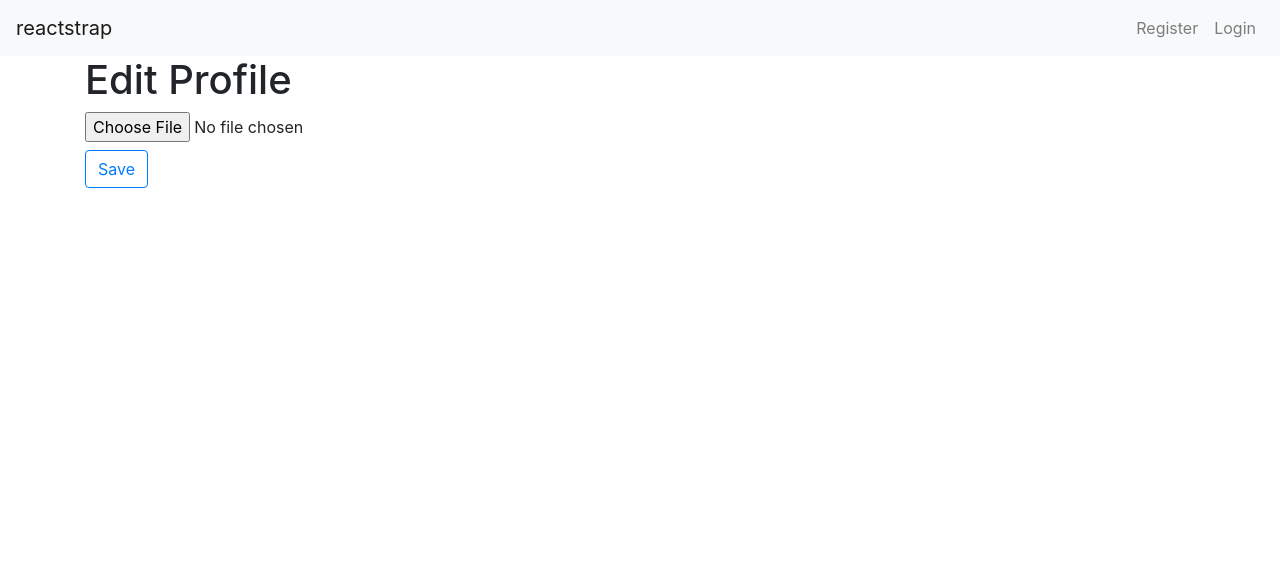
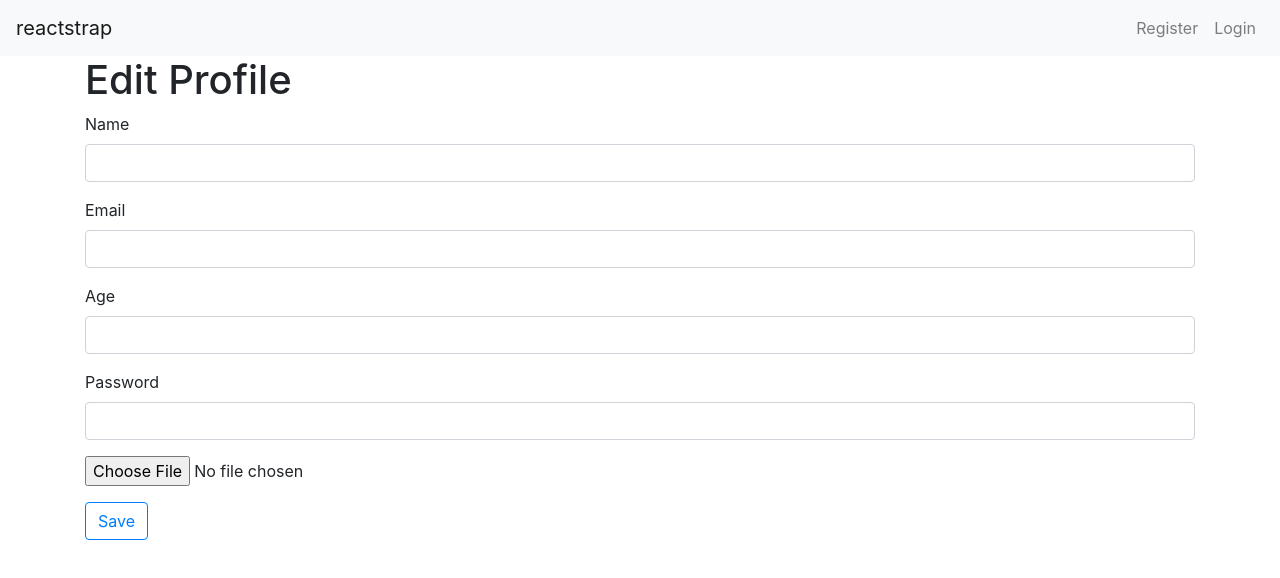
Before and after one commit to rochafialvin/wm-react-mysql, a React (Create React App) app: page /editprofile in a window 1280 px wide. Shown: the top 578 px of the page. Built offline with nearby package versions, Linux system fonts and the light colour scheme; no server answers.

Commit message:
edit profile

```diff
--- a/src/components/App.jsx
+++ b/src/components/App.jsx
@@ -1,5 +1,5 @@
 import React, { Component } from 'react';
-import {Route, BrowserRouter} from 'react-router-dom'
+import {Route, BrowserRouter, Switch} from 'react-router-dom'
 import {connect} from 'react-redux'
 
 
@@ -10,6 +10,7 @@ import Login from './Login'
 import Home from './Home'
 import Profile from './Profile'
 import EditProfile from './EditProfile'
+import NotFound from './NotFound'
 
 // Actions
 import {onLogin} from '../actions/index'
--- a/src/components/EditProfile.jsx
+++ b/src/components/EditProfile.jsx
@@ -3,6 +3,17 @@ import axios from '../config/axios';
 import {connect} from 'react-redux'
 
 class EditProfile extends Component {
+
+   state = {
+      user: {},
+      photo : ''
+   }
+
+   componentDidMount() {
+      axios.get(`/user/${this.props._id}`)
+         .then(res => this.setState({user: res.data.user, photo: res.data.photo}))
+         .catch(err => console.log(err))
+   }
 
 
    upload = () => {
@@ -10,22 +21,49 @@ class EditProfile extends Component {
       const data = new FormData()
       // Gambar yang diambil dari input file, akan ada di property 'files' , 'files' ini berbentuk array
       let image = this.image.files[0]
+
       // Gambar yang sudah berhasil di ambil, akan 'dimasukkan' ke formData
       data.append("avatar", image)
       // Kirim ke API
       axios.post(`/users/avatar/${this.props._id}`, data)
-         .then(res => alert(res.data))
+         .then(res => console.log(res.data))
          .catch(err => console.log(err))
    }
 
    render() {
+      let {name, email, age} = this.state.user
+
       return (
          <div className="container">
             <h1>Edit Profile</h1>
             <form >
-               <input className="custom-file" type="file" ref={input => this.image = input}/>
+               <div className="form-group">
+                  <label>Name</label>
+                  <input className="form-control" type="text" ref={input => this.name = input} defaultValue={name}/>
+               </div>
+
+               <div className="form-group">
+                  <label>Email</label>
+                  <input className="form-control" type="email" ref={input => this.email = input} defaultValue={email}/>
+               </div>
+
+               <div className="form-group">
+                  <label>Age</label>
+                  <input className="form-control" type="number" ref={input => this.age = input} defaultValue={age}/>
+               </div>
+
+               <div className="form-group">
+                  <label>Password</label>
+                  <input className="form-control" type="password" ref={input => this.name = input}/>
+               </div>
+
+               <div className="form-group">
+                  <input type="file" ref={input => this.image = input}/>
+               </div>
+
                <input onClick={this.upload} className="btn btn-outline-primary"  type="button" value="Save"/>
             </form>
+
          </div>
       );
    }
--- a/src/components/Home.jsx
+++ b/src/components/Home.jsx
@@ -1,6 +1,7 @@
 import React, { Component } from 'react';
 import {connect} from 'react-redux'
 import axios from '../config/axios'
+import { Redirect } from 'react-router-dom';
 
 class Home extends Component {
 
@@ -68,6 +69,7 @@ class Home extends Component {
    }
 
    render() {
+      if(this.props._id){
          return (
             <div className="container">
                <h1 className="display-4 text-center animated bounce delay-1s">Todo List</h1>
@@ -81,6 +83,9 @@ class Home extends Component {
             </div>
          );
       }
+
+      return <Redirect to='/login'/>
+   }
 }
 
 let mapStateToProps = state => {
--- a/src/components/Login.jsx
+++ b/src/components/Login.jsx
@@ -13,10 +13,13 @@ class Login extends Component {
         axios.post('/user/login', {email, password})
          .then(res => {
 
+            if(res.data.err_message){
+                return alert(res.data.err_message)
+            }
+
             let {_id, username} = res.data
+            this.props.onLogin({_id, username})
 
-
-            this.props.onLogin({_id, username})
          })
          .catch(err => console.log(err))
     }
--- /dev/null
+++ b/src/components/NotFound.jsx
@@ -0,0 +1,11 @@
+import React, { Component } from 'react';
+
+class NotFound extends Component {
+   render() {
+      return (
+         <h1 className="display-3 center font-weight-bold">404, NOT FOUND</h1>
+      );
+   }
+}
+
+export default NotFound;
```
Lines whose indentation alone changed are shown as unchanged.
